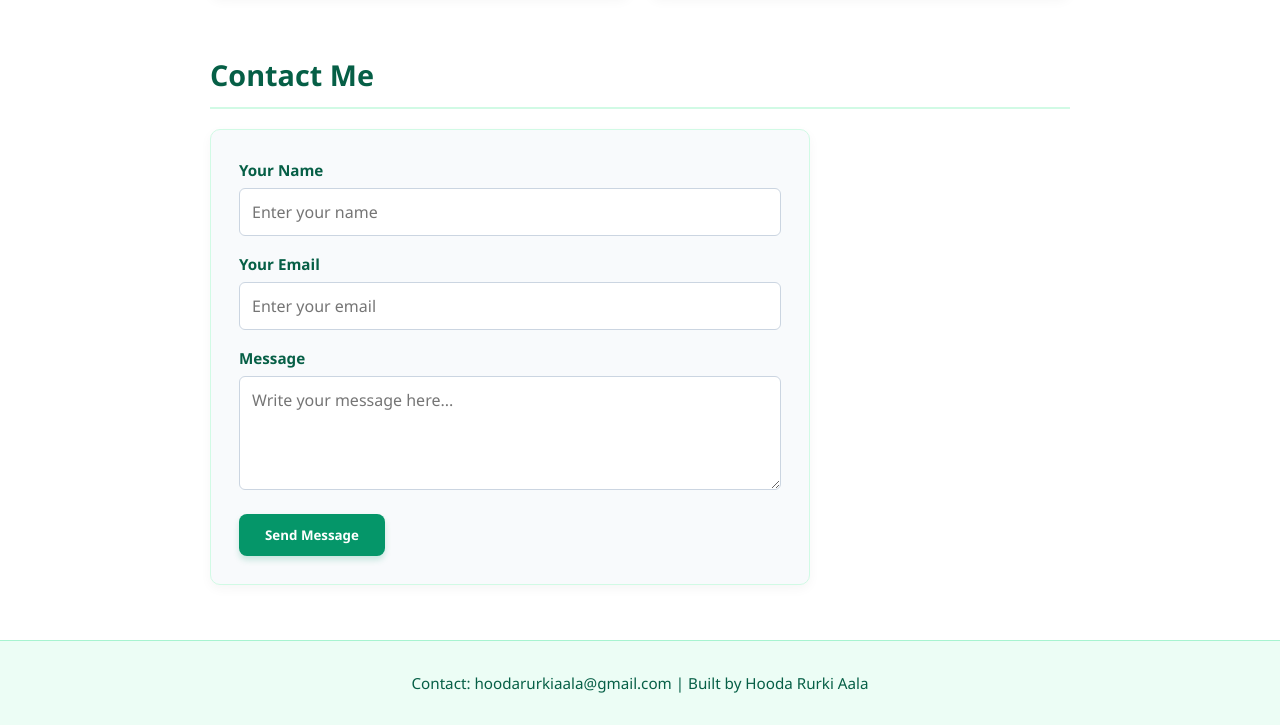
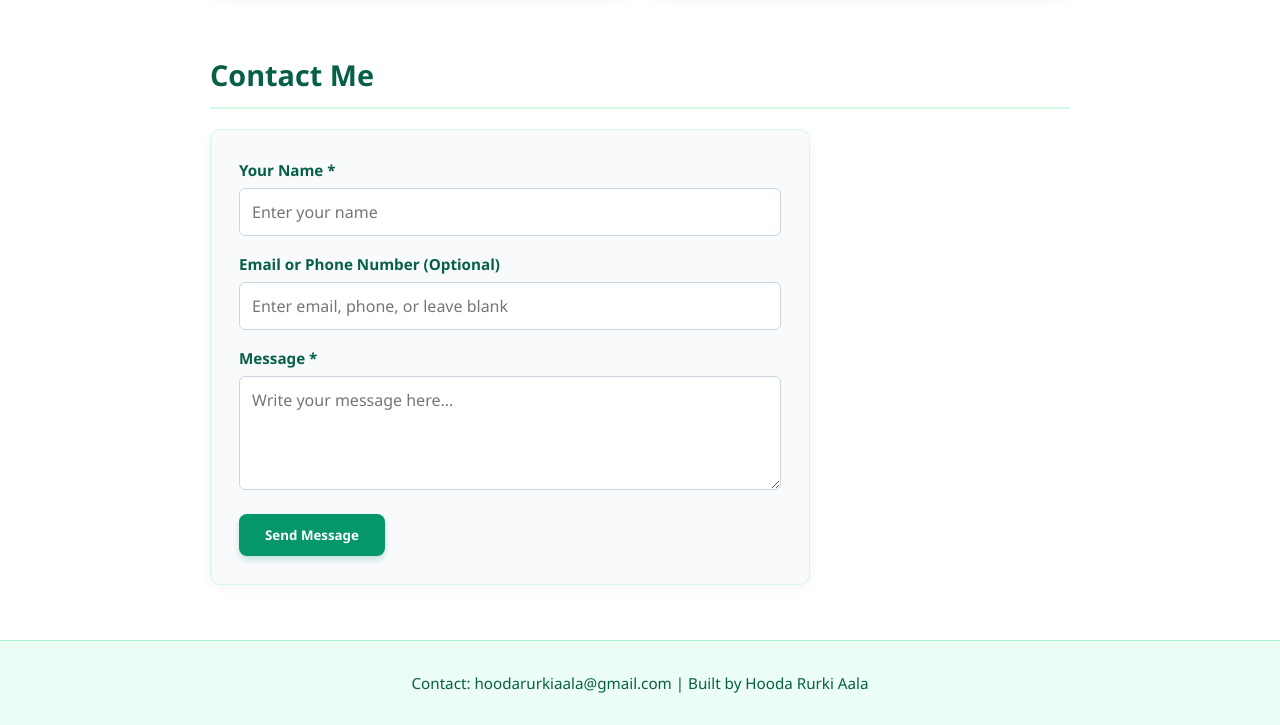
Before and after one commit to HoodaRurkiAala/HoodaRurkiAala.github.io, a plain HTML site: page index.html in a window 1280 px wide. Shown: the part 1094-1819 px from the top of the page. Drawn offline with Linux system fonts and the light colour scheme.

Commit message:
Update index.html

```diff
--- a/index.html
+++ b/index.html
@@ -216,15 +216,15 @@
                     <input type="hidden" name="subject" value="New Message from Hooda Rurki Aala Website">
 
                     <div class="form-group">
-                        <label for="name">Your Name</label>
+                        <label for="name">Your Name *</label>
                         <input type="text" id="name" name="name" placeholder="Enter your name" required>
                     </div>
                     <div class="form-group">
-                        <label for="email">Your Email</label>
-                        <input type="email" id="email" name="email" placeholder="Enter your email" required>
+                        <label for="contact_info">Email or Phone Number (Optional)</label>
+                        <input type="text" id="contact_info" name="contact_info" placeholder="Enter email, phone, or leave blank">
                     </div>
                     <div class="form-group">
-                        <label for="message">Message</label>
+                        <label for="message">Message *</label>
                         <textarea id="message" name="message" rows="4" placeholder="Write your message here..." required></textarea>
                     </div>
                     <button type="submit" class="btn">Send Message</button>
```
